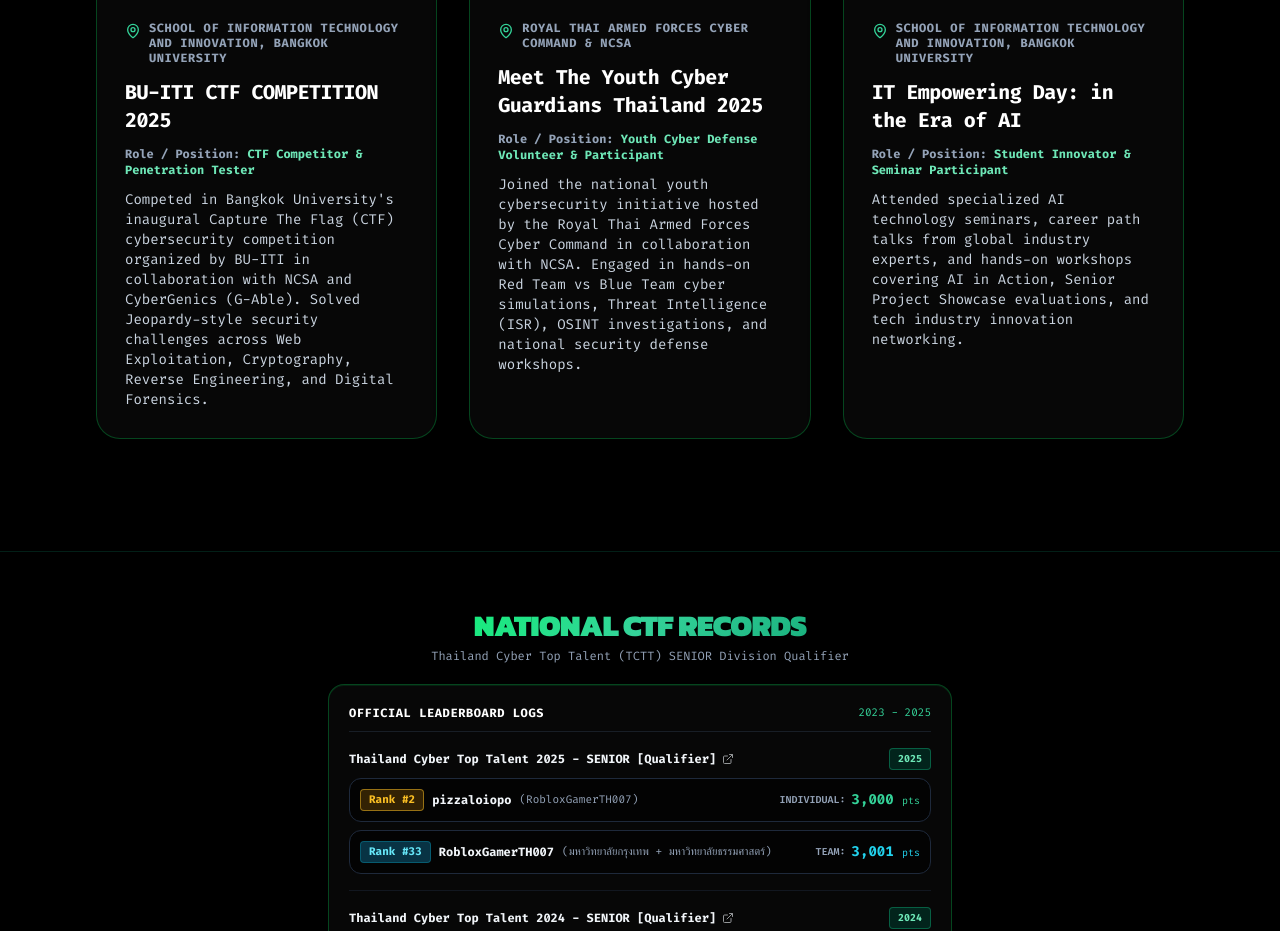
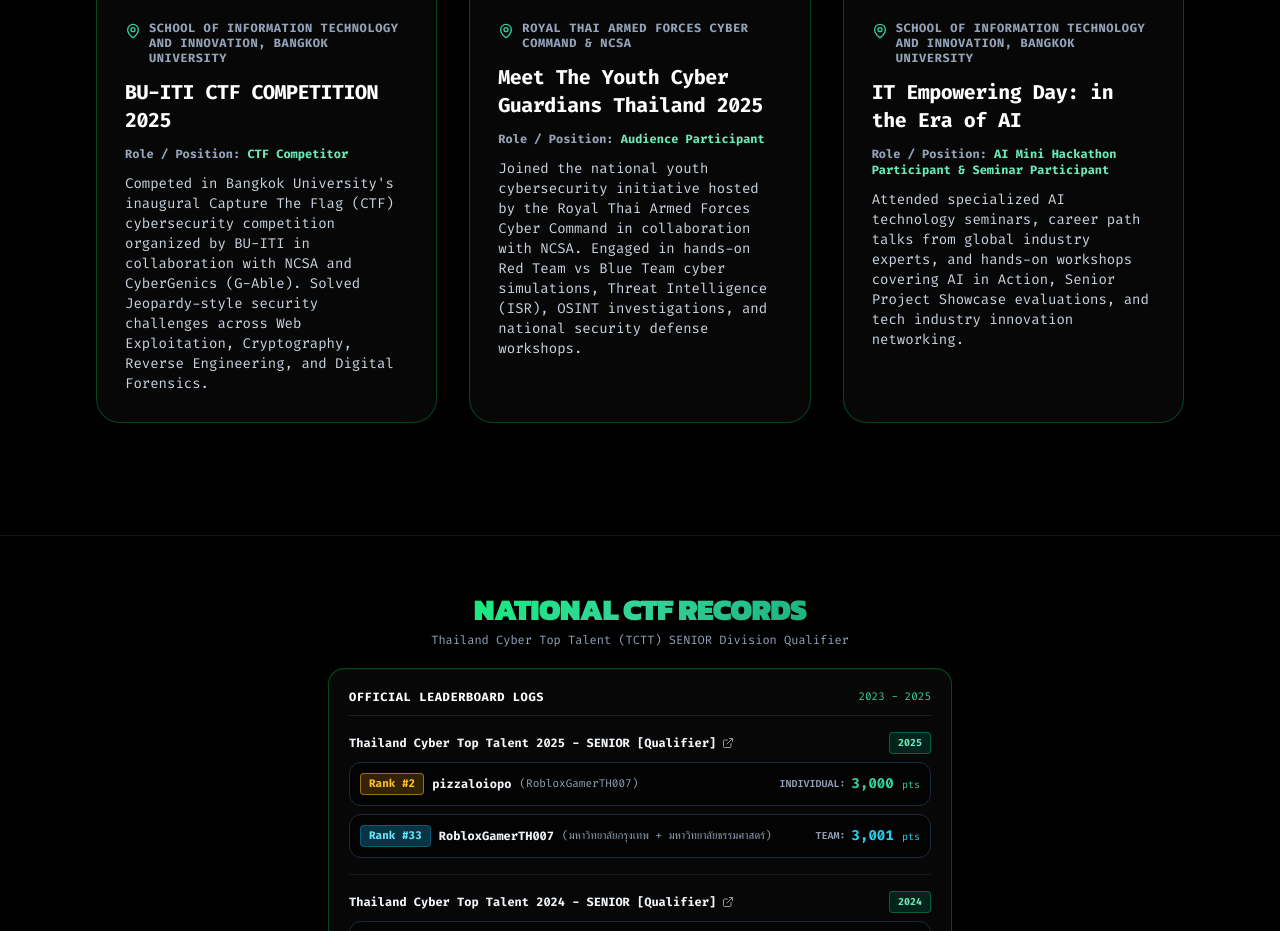
Before and after one commit to Chakkaphat0/portfolio, a React (Vite) app: page / in a window 1280 px wide. Shown: the part 5080-6011 px from the top of the page. Built offline with nearby package versions, Linux system fonts and the light colour scheme.

Commit message:
fix: update activity roles and technical skill light mode colors

```diff
--- a/src/components/SkillsSection.tsx
+++ b/src/components/SkillsSection.tsx
@@ -217,7 +217,7 @@
                   <Code2 className="w-5 h-5" />
                 </div>
                 <div>
-                  <h3 className={`text-lg sm:text-xl font-black tracking-tight ${isLight ? 'text-slate-900' : 'text-white'}`}>
+                  <h3 className={`text-lg sm:text-xl font-black tracking-tight ${isLight ? 'text-blue-600 font-bold' : 'text-white'}`}>
                     {developer.title}
                   </h3>
                   <p className={`text-[11px] sm:text-xs font-mono ${isLight ? 'text-blue-600' : 'text-emerald-400'}`}>
@@ -297,7 +297,7 @@
               transition={{ duration: 0.3 }}
               className={`glass-card-matrix p-5 sm:p-8 rounded-3xl border space-y-6 sm:space-y-8 transition-all duration-300 ${
                 isLight
-                  ? 'border-blue-500/30 shadow-[0_0_30px_rgba(37,99,235,0.12)]'
+                  ? 'border-rose-500/30 shadow-[0_0_30px_rgba(244,63,94,0.12)]'
                   : 'border-emerald-500/35 shadow-[0_0_35px_rgba(0,255,102,0.18)]'
               }`}
             >
@@ -311,7 +311,7 @@
                   <SiRedhat className="w-6 h-6 text-rose-500" />
                 </div>
                 <div>
-                  <h3 className={`text-xl sm:text-2xl font-black tracking-tight ${isLight ? 'text-slate-900' : 'text-white'}`}>
+                  <h3 className={`text-xl sm:text-2xl font-black tracking-tight ${isLight ? 'text-rose-600 font-bold' : 'text-white'}`}>
                     {redHat.title}
                   </h3>
                   <p className={`text-xs font-mono ${isLight ? 'text-rose-600' : 'text-rose-400'}`}>
--- a/src/data/portfolioData.ts
+++ b/src/data/portfolioData.ts
@@ -121,7 +121,7 @@
     title: 'BU-ITI CTF COMPETITION 2025',
     category: 'Competition',
     date: '09 May 2025',
-    role: 'CTF Competitor & Penetration Tester',
+    role: 'CTF Competitor',
     organization: 'School of Information Technology and Innovation, Bangkok University',
     description: 'Competed in Bangkok University\'s inaugural Capture The Flag (CTF) cybersecurity competition organized by BU-ITI in collaboration with NCSA and CyberGenics (G-Able). Solved Jeopardy-style security challenges across Web Exploitation, Cryptography, Reverse Engineering, and Digital Forensics.',
     image: './Event/BU-ITI CTF COMPETITION 2025 9 พฤษภาคม 2025.png',
@@ -132,7 +132,7 @@
     title: 'Meet The Youth Cyber Guardians Thailand 2025',
     category: 'Club',
     date: '07 September 2025',
-    role: 'Youth Cyber Defense Volunteer & Participant',
+    role: 'Audience Participant',
     organization: 'Royal Thai Armed Forces Cyber Command & NCSA',
     description: 'Joined the national youth cybersecurity initiative hosted by the Royal Thai Armed Forces Cyber Command in collaboration with NCSA. Engaged in hands-on Red Team vs Blue Team cyber simulations, Threat Intelligence (ISR), OSINT investigations, and national security defense workshops.',
     image: './Event/Meet The Youth Cyber Guardians Thailand 2025 7 กันยายน พศ 2568.jpg',
@@ -143,7 +143,7 @@
     title: 'IT Empowering Day: in the Era of AI',
     category: 'Conference',
     date: '21 May 2024',
-    role: 'Student Innovator & Seminar Participant',
+    role: 'AI Mini Hackathon Participant & Seminar Participant',
     organization: 'School of Information Technology and Innovation, Bangkok University',
     description: 'Attended specialized AI technology seminars, career path talks from global industry experts, and hands-on workshops covering AI in Action, Senior Project Showcase evaluations, and tech industry innovation networking.',
     image: './Event/IT Empowering Day in the Era of AI 21 พฤษภาคม พศ 2569.jpg',
```
